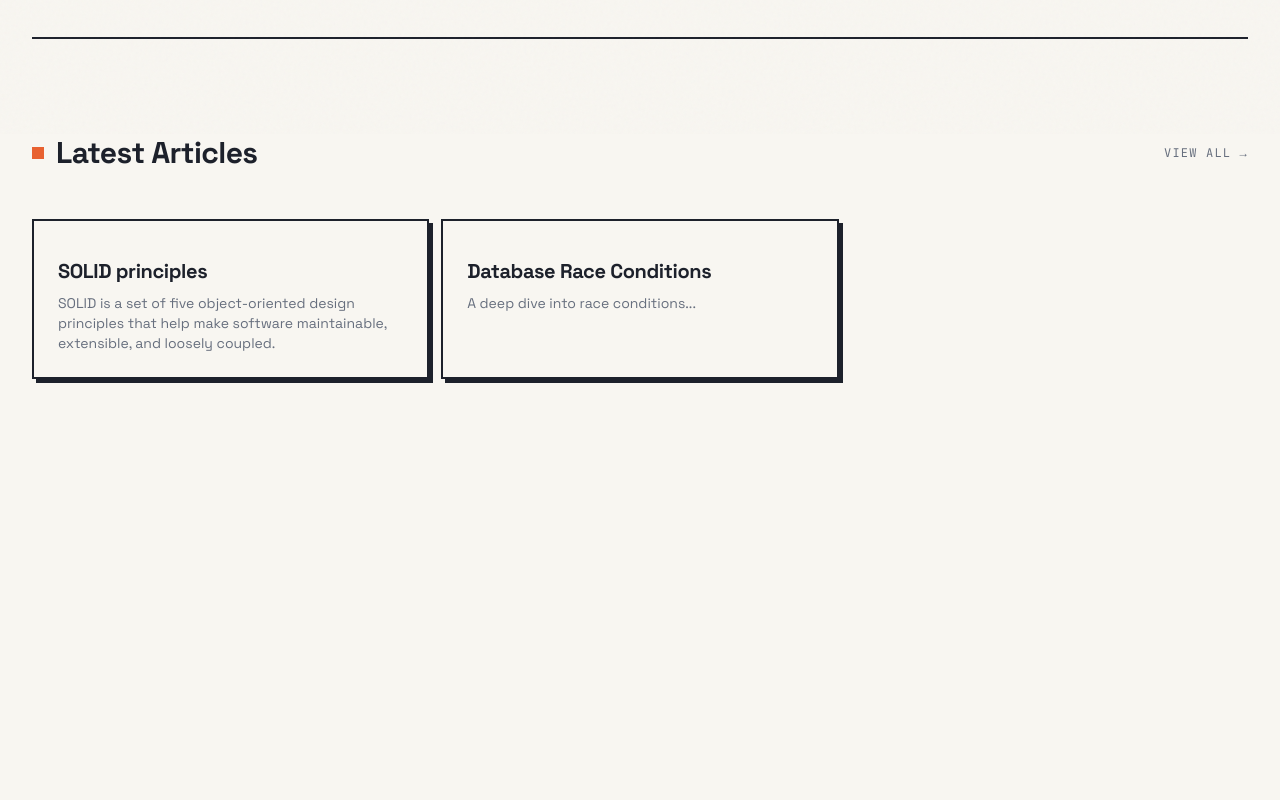
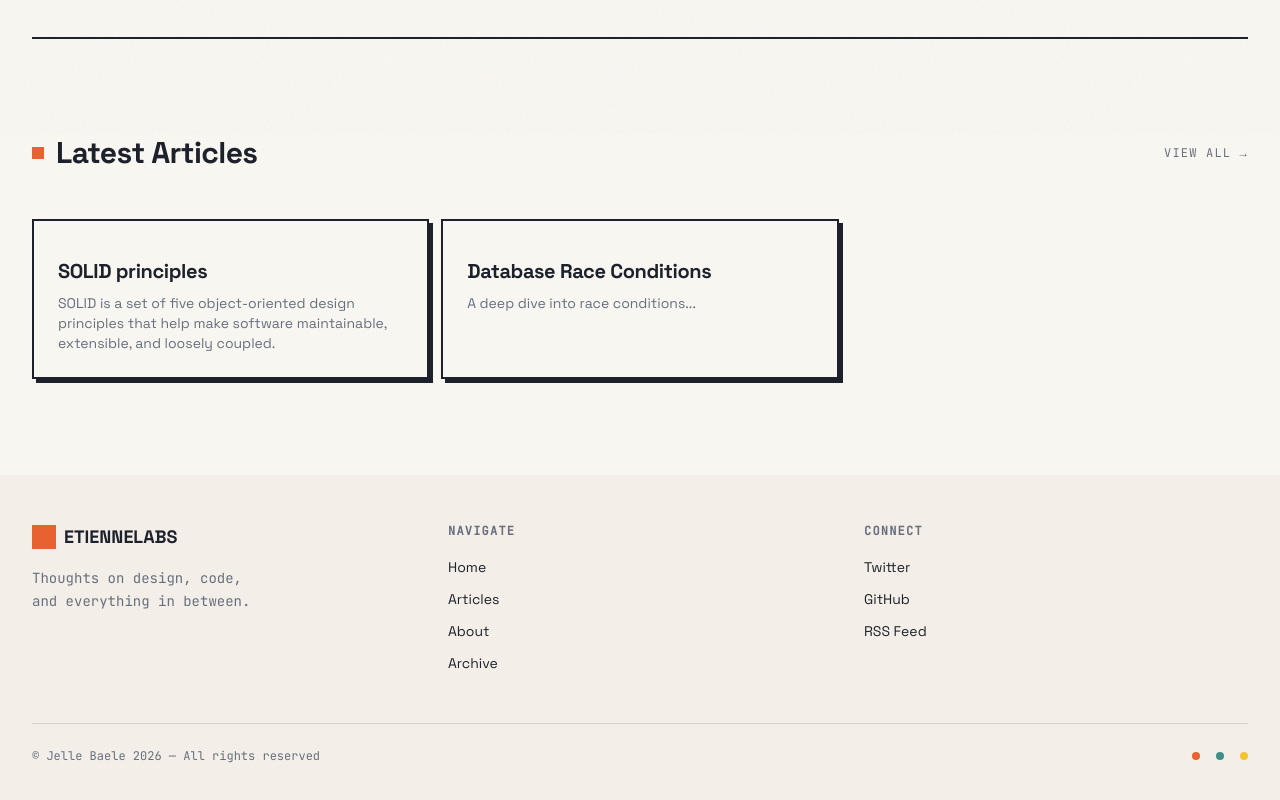
Before and after one commit to jellebaele/etiennelabs, a Next.js app: page / in a window 1280 px wide. Shown: the part 666-1466 px from the top of the page. Before the commit the page ends 1141 px from the top, so only its background shows below. Built offline with nearby package versions, Linux system fonts and the light colour scheme.

Commit message:
Add footer

```diff
--- a/src/app/layout.tsx
+++ b/src/app/layout.tsx
@@ -1,10 +1,11 @@
+import Footer from '@/components/Footer';
 import Header from '@/components/Header';
+import { cn } from '@/lib/utils';
 import type { Metadata } from 'next';
+import { Geist } from 'next/font/google';
 import './globals.css';
-import { Geist } from "next/font/google";
-import { cn } from "@/lib/utils";
 
-const geist = Geist({subsets:['latin'],variable:'--font-sans'});
+const geist = Geist({ subsets: ['latin'], variable: '--font-sans' });
 
 export const metadata: Metadata = {
   title: 'etiennelab.dev',
@@ -19,14 +20,15 @@ export default function RootLayout({
   return (
     <html
       lang='en'
-      suppressHydrationWarning className={cn("font-sans", geist.variable)}>
+      suppressHydrationWarning
+      className={cn('font-sans', geist.variable)}>
       <body>
         <div className='min-h-screen bg-background max-w-7xl mx-auto px-8'>
           <div className='grain-overlay' />
           <Header />
           {children}
-          {/* <Footer /> */}
         </div>
+        <Footer />
       </body>
     </html>
   );
--- /dev/null
+++ b/src/components/Footer.tsx
@@ -0,0 +1,77 @@
+import Link from 'next/link';
+
+const navItems = [
+  { label: 'Home', href: '/' },
+  { label: 'Articles', href: '/articles' },
+  { label: 'About', href: '/#about' },
+  { label: 'Archive', href: '/#archive' },
+];
+
+const Footer = () => {
+  return (
+    <footer className=' bg-card'>
+      <div className='container py-12 max-w-7xl mx-auto px-8'>
+        <div className='grid grid-cols-1 md:grid-cols-3 gap-8'>
+          <div>
+            <div className='flex items-center gap-2 mb-4'>
+              <div className='w-6 h-6 bg-primary' />
+              <span className='text-lg font-bold font-display'>ETIENNELABS</span>
+            </div>
+            <p className='text-sm text-muted-foreground font-mono leading-relaxed'>
+              Thoughts on design, code,
+              <br />
+              and everything in between.
+            </p>
+          </div>
+
+          <div>
+            <h4 className='font-mono text-xs uppercase tracking-widest mb-4 text-muted-foreground'>
+              Navigate
+            </h4>
+            <ul className='space-y-2'>
+              {navItems.map((item) => (
+                <li key={item.label}>
+                  <Link
+                    href={item.href}
+                    className='text-sm hover:text-primary transition-colors'>
+                    {item.label}
+                  </Link>
+                </li>
+              ))}
+            </ul>
+          </div>
+
+          <div>
+            <h4 className='font-mono text-xs uppercase tracking-widest mb-4 text-muted-foreground'>
+              Connect
+            </h4>
+            <ul className='space-y-2'>
+              {['Twitter', 'GitHub', 'RSS Feed'].map((item) => (
+                <li key={item}>
+                  <a
+                    href='#'
+                    className='text-sm hover:text-primary transition-colors'>
+                    {item}
+                  </a>
+                </li>
+              ))}
+            </ul>
+          </div>
+        </div>
+
+        <div className='mt-12 pt-6 border-t border-border flex flex-col md:flex-row justify-between items-center gap-4'>
+          <p className='text-xs font-mono text-muted-foreground'>
+            © Jelle Baele {new Date().getFullYear()} — All rights reserved
+          </p>
+          <div className='flex items-center gap-4'>
+            <div className='w-2 h-2 bg-primary rounded-full' />
+            <div className='w-2 h-2 bg-secondary rounded-full' />
+            <div className='w-2 h-2 bg-accent rounded-full' />
+          </div>
+        </div>
+      </div>
+    </footer>
+  );
+};
+
+export default Footer;
```
